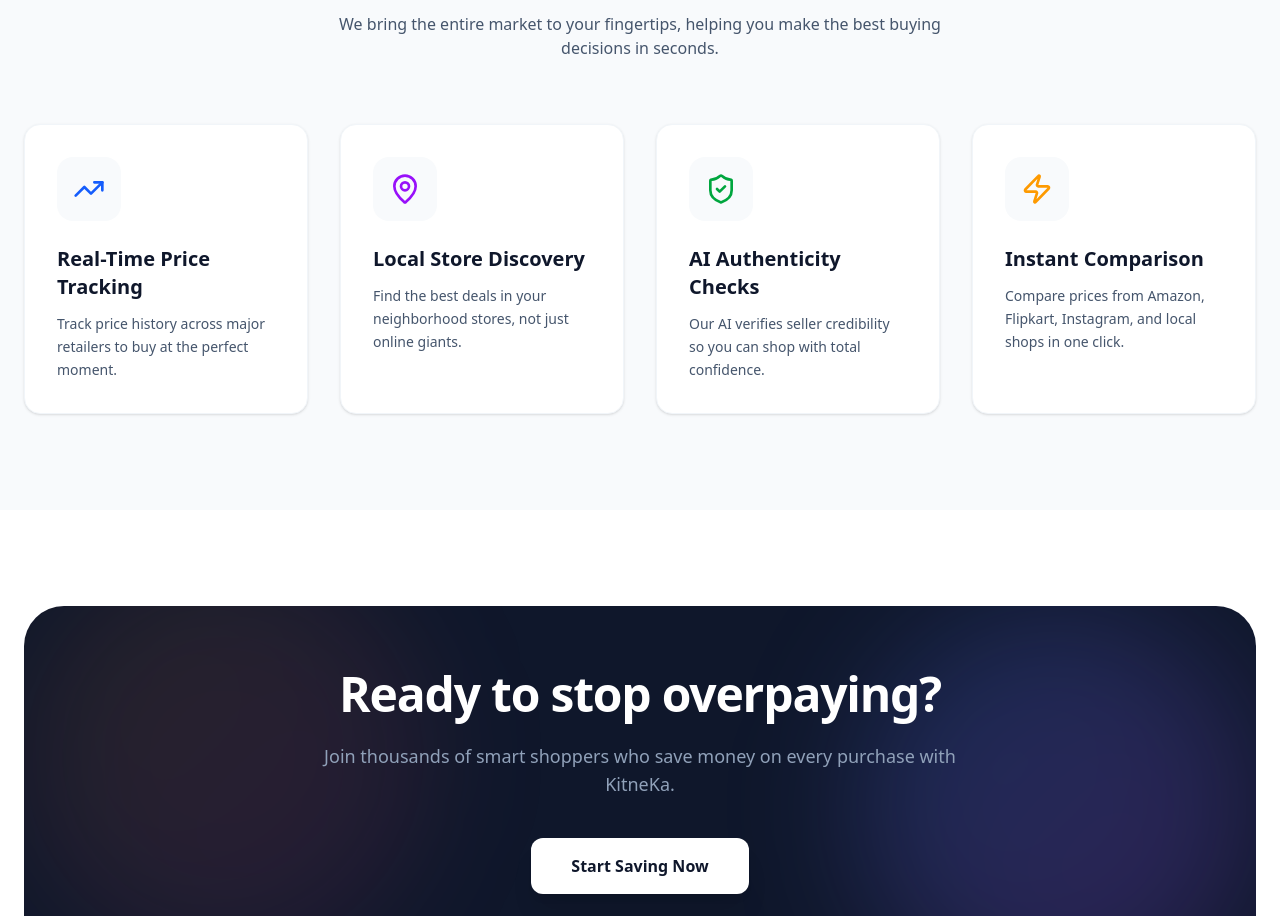
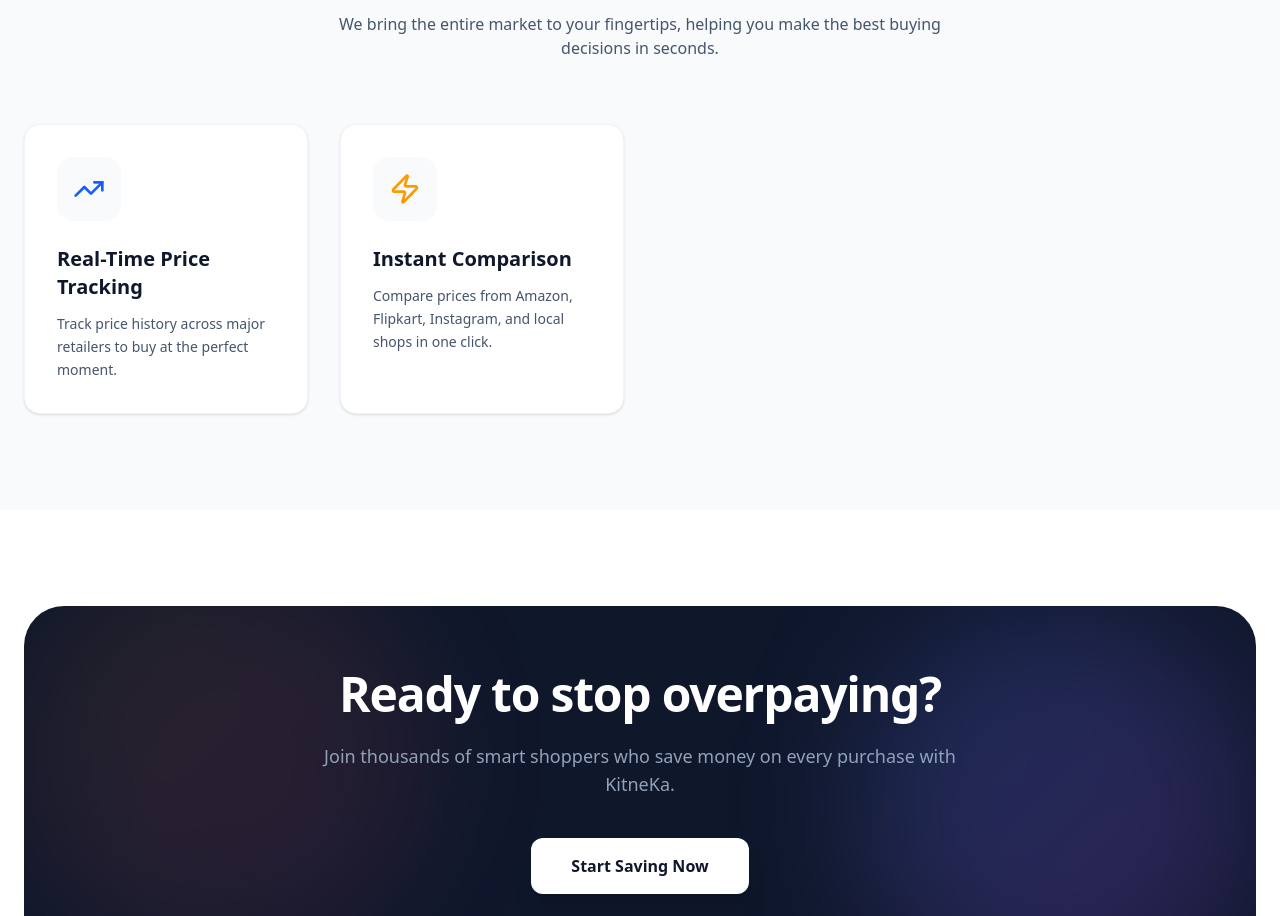
Before and after one commit to Learning-WoodyJessie/KitneKa, a React (Vite) app in the folder frontend/: page /#/ in a window 1280 px wide. Shown: the part 982-1898 px from the top of the page. Built offline with nearby package versions, Linux system fonts and the light colour scheme; no server answers.

Commit message:
feat(ui): remove local store and AI authenticity sections from landing page benefits

```diff
--- a/frontend/src/components/LandingPage.jsx
+++ b/frontend/src/components/LandingPage.jsx
@@ -37,16 +37,6 @@ const LandingPage = () => {
             icon: <TrendingUp className="w-8 h-8 text-blue-600" />,
             title: "Real-Time Price Tracking",
             description: "Track price history across major retailers to buy at the perfect moment."
-        },
-        {
-            icon: <MapPin className="w-8 h-8 text-purple-600" />,
-            title: "Local Store Discovery",
-            description: "Find the best deals in your neighborhood stores, not just online giants."
-        },
-        {
-            icon: <ShieldCheck className="w-8 h-8 text-green-600" />,
-            title: "AI Authenticity Checks",
-            description: "Our AI verifies seller credibility so you can shop with total confidence."
         },
         {
             icon: <Zap className="w-8 h-8 text-amber-500" />,
```
